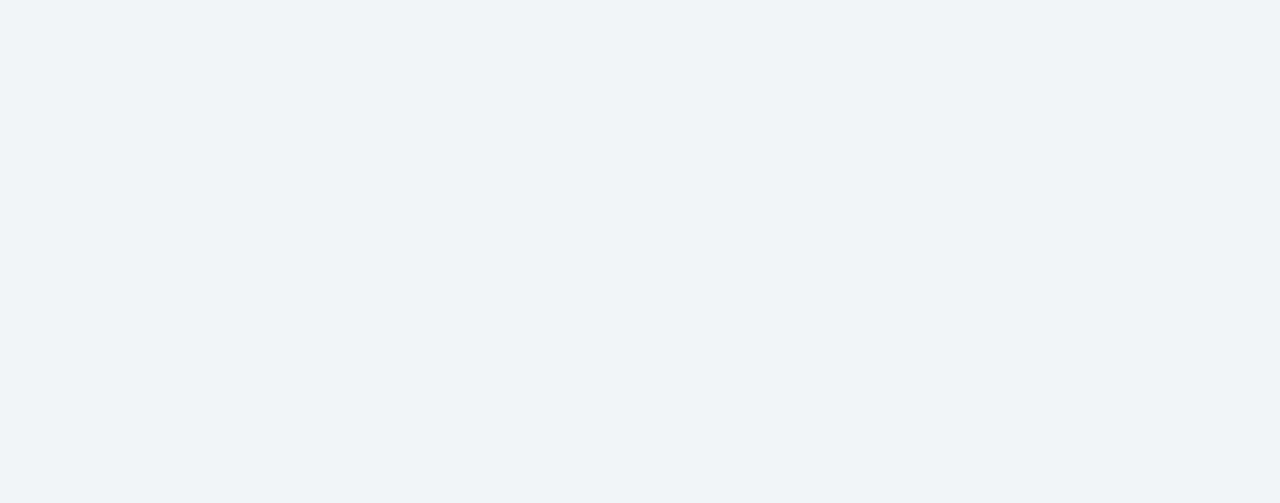
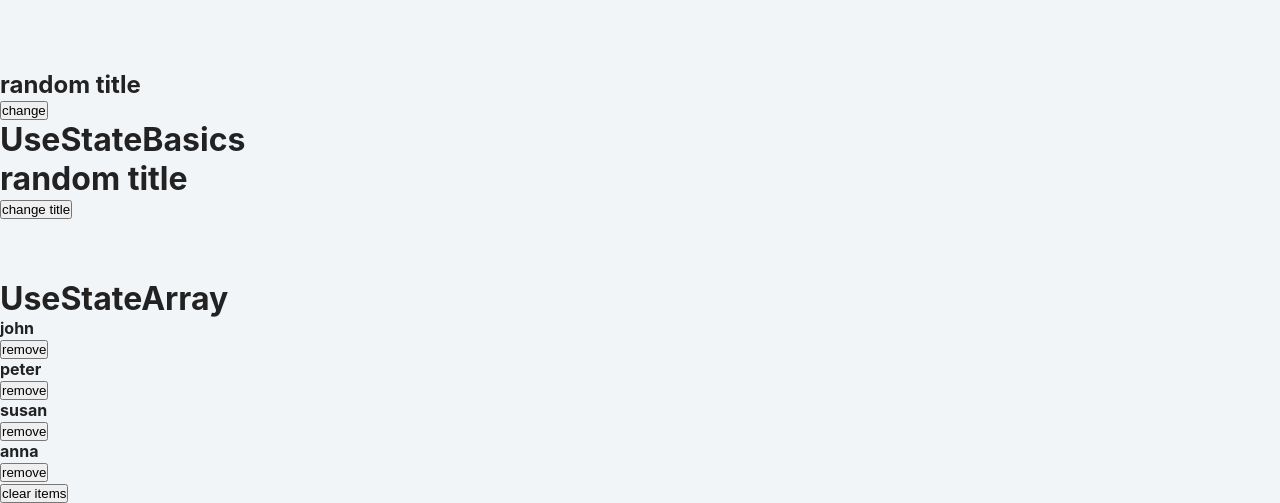
Before and after one commit to FadiZahhar/html-team-training, a React (Create React App) app in the folder React-training/react-training/: page / in a window 1280 px wide. Shown: the part 435-938 px from the top of the page. Before the commit the page ends 800 px from the top, so only its background shows below. Built offline with nearby package versions, Linux system fonts and the light colour scheme.

Commit message:
Advanced React

```diff
--- /dev/null
+++ b/React-training/react-training/src/Advanced/ErrorExample.js
@@ -0,0 +1,19 @@
+import React from 'react'
+
+const Error = () => {
+ let title="random title";
+ const handleclick=()=>{
+  title="hello world ";
+
+ }
+  return (
+    <div>
+     <h2>
+      {title}
+     </h2>
+     <button type='button' onClick={()=>handleclick}>change</button>
+    </div>
+  )
+}
+
+export default Error
--- /dev/null
+++ b/React-training/react-training/src/Advanced/UseStateArray.js
@@ -0,0 +1,28 @@
+import React from 'react';
+import { data } from '../data.js';
+const UseStateArray = () => {
+  const [people, setPeople] = React.useState(data);
+
+  const removeItem = (id) => {
+    let newPeople = people.filter((person) => person.id !== id);
+    setPeople(newPeople);
+  };
+  return (
+    <>
+      {people.map((person) => {
+        const { id, name } = person;
+        return (
+          <div key={id} className='item'>
+            <h4>{name}</h4>
+            <button onClick={() => removeItem(id)}>remove</button>
+          </div>
+        );
+      })}
+      <button className='btn' onClick={() => setPeople([])}>
+        clear items
+      </button>
+    </>
+  );
+};
+
+export default UseStateArray;
--- /dev/null
+++ b/React-training/react-training/src/Advanced/UseStateBasics.js
@@ -0,0 +1,32 @@
+import React, { useState } from 'react';
+// starts with use
+// component must be uppercase
+// invoke inside function/component body
+// don't call hooks conditonally
+
+const UseStateBasics = () => {
+  // console.log(useState());
+  // const value = useState()[0];
+  // const handler = useState()[1];
+  // console.log(value, handler);
+
+  const [text, setText] = useState('random title');
+  const handleClick = () => {
+    if (text === 'random title') {
+      setText('hello world');
+    } else {
+      setText('random title');
+    }
+  };
+
+  return (
+    <React.Fragment>
+      <h1>{text}</h1>
+      <button type='button' className='btn' onClick={handleClick}>
+        change title
+      </button>
+    </React.Fragment>
+  );
+};
+
+export default UseStateBasics;
--- a/React-training/react-training/src/App.js
+++ b/React-training/react-training/src/App.js
@@ -1,10 +1,18 @@
 import './App.css';
-import BookList from './Pages/BookList';
-
+import BookList from './Basic/BookList';
+import ErrorExample from './Advanced/ErrorExample';
+import UseStateBasics from './Advanced/UseStateBasics';
+import UseStateArray from './Advanced/UseStateArray';
 function App() {
   return (
     <div className="App">
        <BookList/>
+       <ErrorExample/>
+       <h1>UseStateBasics</h1>
+       <UseStateBasics/>
+       <br/><br/><br/><br/>
+       <h1>UseStateArray</h1>
+       <UseStateArray/>
     </div>
   );
 }
--- a/React-training/react-training/src/Pages/BookList.js
+++ b/React-training/react-training/src/Basic/BookList.js
@@ -57,7 +57,7 @@ const complex=(title)=>{
 alert(title)
 }
   return (
-  <article className='book' onMouseOver={()=>complex(props.title)}>
+  <article className='book' >
   <Image/>
   <h1>title:{props.title}</h1><h4 >2000</h4>
   <p>{ props.job}</p>
--- /dev/null
+++ b/React-training/react-training/src/data.js
@@ -0,0 +1,6 @@
+export const data = [
+ { id: 1, name: 'john' },
+ { id: 2, name: 'peter' },
+ { id: 3, name: 'susan' },
+ { id: 4, name: 'anna' },
+];
```
Also changed, not shown: React-training/react-training/src/Basic/BookList.css (renamed from React-training/react-training/src/Pages/BookList.css), React-training/react-training/src/Basic/Books.js (renamed from React-training/react-training/src/Pages/Books.js).
